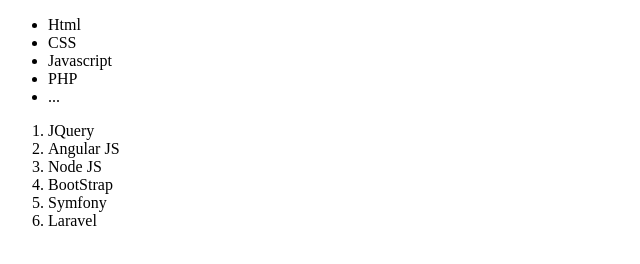
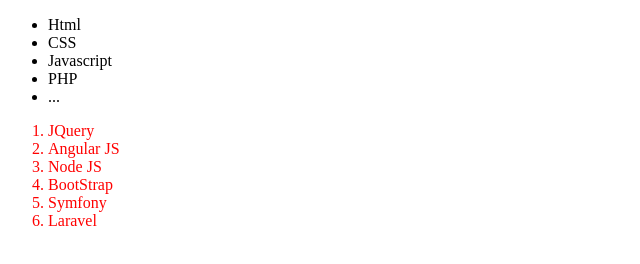
Before and after one commit to yacinemsd/JQuery1, a plain HTML site: page Exercice_8/index.html in a window 1280 px wide. Shown: the whole page, without its empty margins (0-640 px from the left). Drawn offline with Linux system fonts and the light colour scheme.

Commit message:
li enfant ol

```diff
--- a/Exercice_8/index.html
+++ b/Exercice_8/index.html
@@ -21,6 +21,7 @@
     <li>Laravel</li>
   </ol>
 <script>
+$( "ol" ).children().css( "color", "red" );
 </script>
 </body>
 </html>
```
